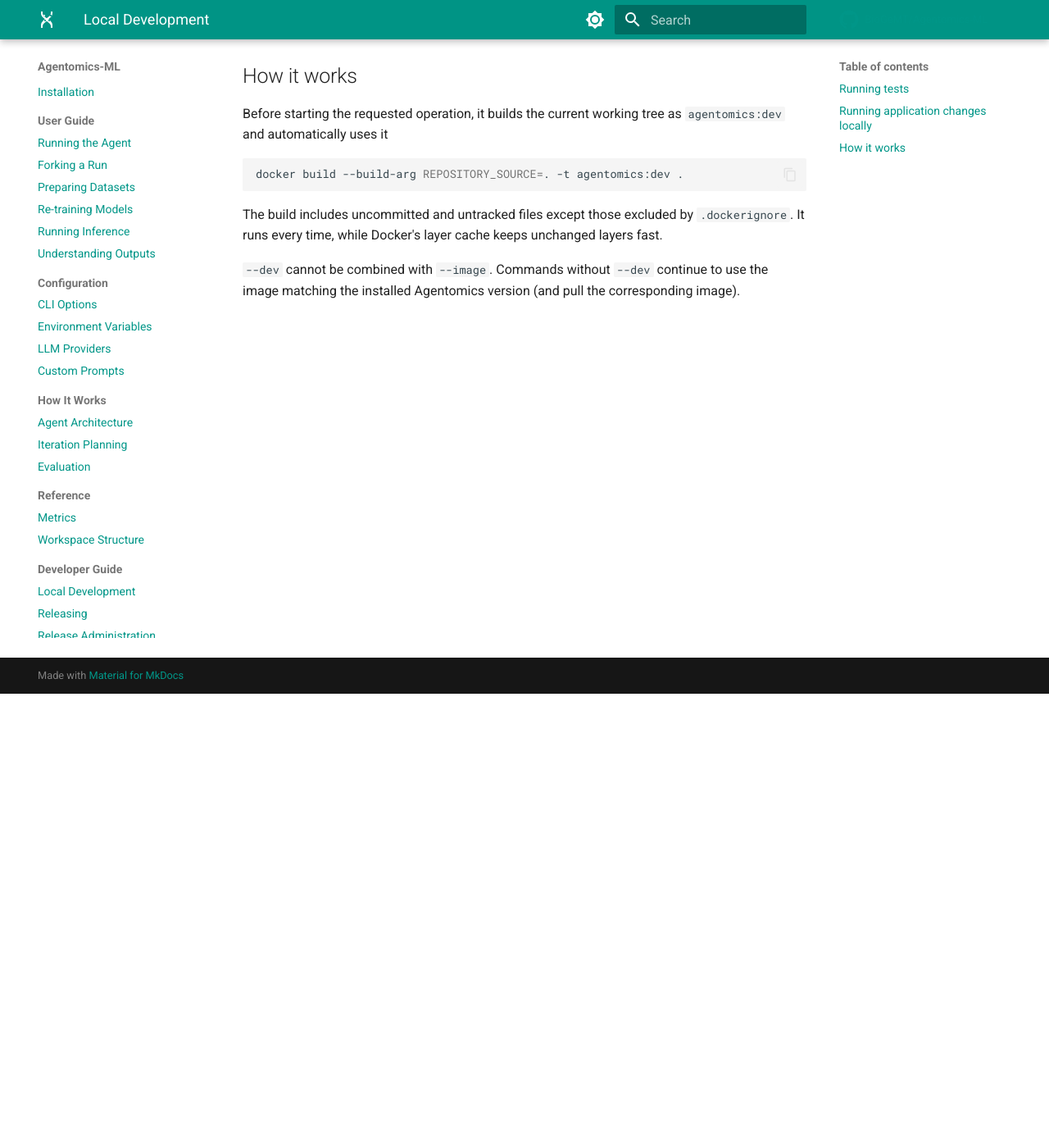
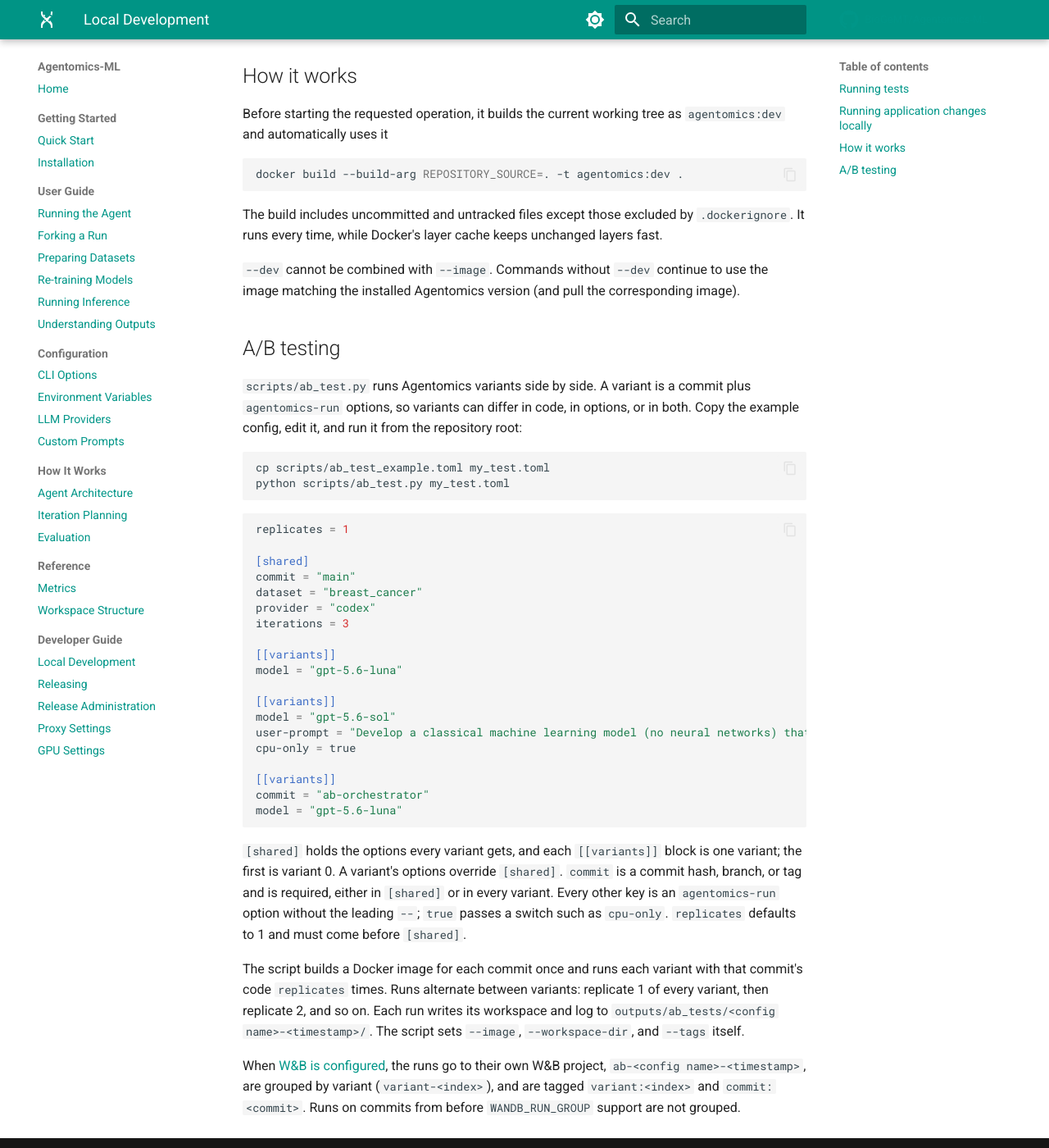
Before and after one commit to BioGeMT/agentomics-ml, an MkDocs documentation site: the page built from docs/developer/development.md, in a window 1280 px wide and 1400 px high, scrolled down 554 px. Shown: the whole window at 82% size. Built offline with MkDocs 1.6.1 and Material for MkDocs 9.7.7, drawn with Linux system fonts in a browser that asks for light colours; comment, search, counter and statistics services are not loaded.

Commit message:
docs: document a/b testing

````diff
--- a/docs/developer/development.md
+++ b/docs/developer/development.md
@@ -35,3 +35,55 @@
 
 `--dev` cannot be combined with `--image`. Commands without `--dev` continue to
 use the image matching the installed Agentomics version (and pull the corresponding image).
+
+## A/B testing
+
+`scripts/ab_test.py` runs Agentomics variants side by side. A variant is a
+commit plus `agentomics-run` options, so variants can differ in code, in
+options, or in both. Copy the example config, edit it, and run it from the
+repository root:
+
+```bash
+cp scripts/ab_test_example.toml my_test.toml
+python scripts/ab_test.py my_test.toml
+```
+
+```toml
+replicates = 1
+
+[shared]
+commit = "main"
+dataset = "breast_cancer"
+provider = "codex"
+iterations = 3
+
+[[variants]]
+model = "gpt-5.6-luna"
+
+[[variants]]
+model = "gpt-5.6-sol"
+user-prompt = "Develop a classical machine learning model (no neural networks) that generalizes well to new unseen data."
+cpu-only = true
+
+[[variants]]
+commit = "ab-orchestrator"
+model = "gpt-5.6-luna"
+```
+
+`[shared]` holds the options every variant gets, and each `[[variants]]` block
+is one variant; the first is variant 0. A variant's options override
+`[shared]`. `commit` is a commit hash, branch, or tag and is required, either
+in `[shared]` or in every variant. Every other key is an `agentomics-run`
+option without the leading `--`; `true` passes a switch such as `cpu-only`.
+`replicates` defaults to 1 and must come before `[shared]`.
+
+The script builds a Docker image for each commit once and runs each variant
+with that commit's code `replicates` times. Runs alternate between variants:
+replicate 1 of every variant, then replicate 2, and so on. Each run writes its
+workspace and log to `outputs/ab_tests/<config name>-<timestamp>/`. The script
+sets `--image`, `--workspace-dir`, and `--tags` itself.
+
+When [W&B is configured](../configuration/environment.md), the runs go to
+their own W&B project, `ab-<config name>-<timestamp>`, are grouped by variant
+(`variant-<index>`), and are tagged `variant:<index>` and `commit:<commit>`.
+Runs on commits from before `WANDB_RUN_GROUP` support are not grouped.
````
